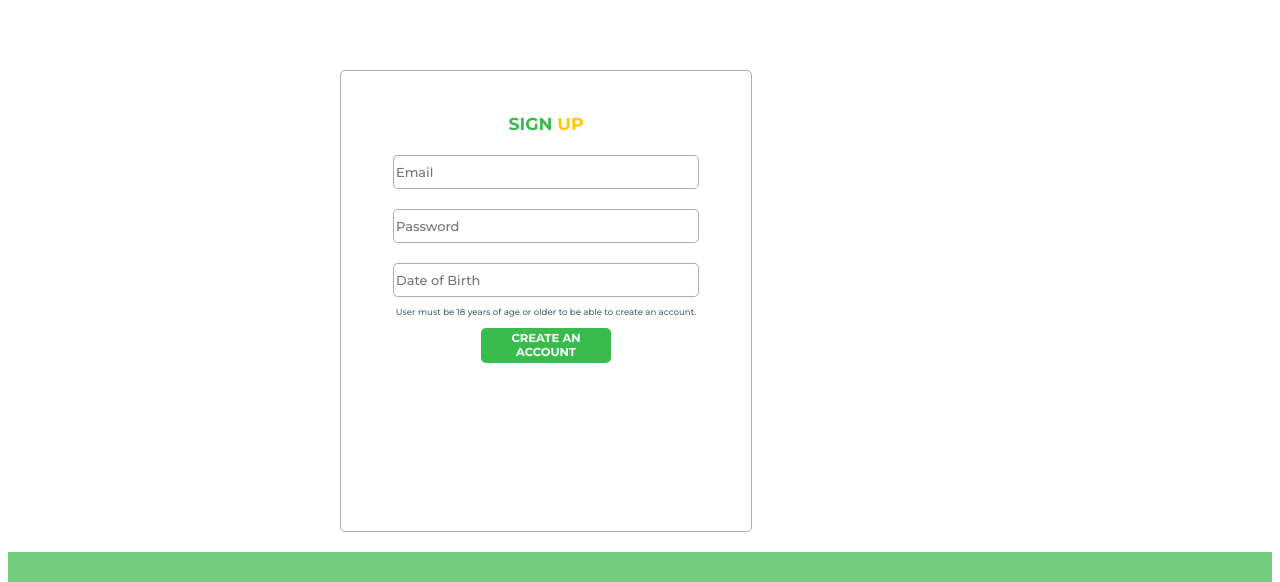
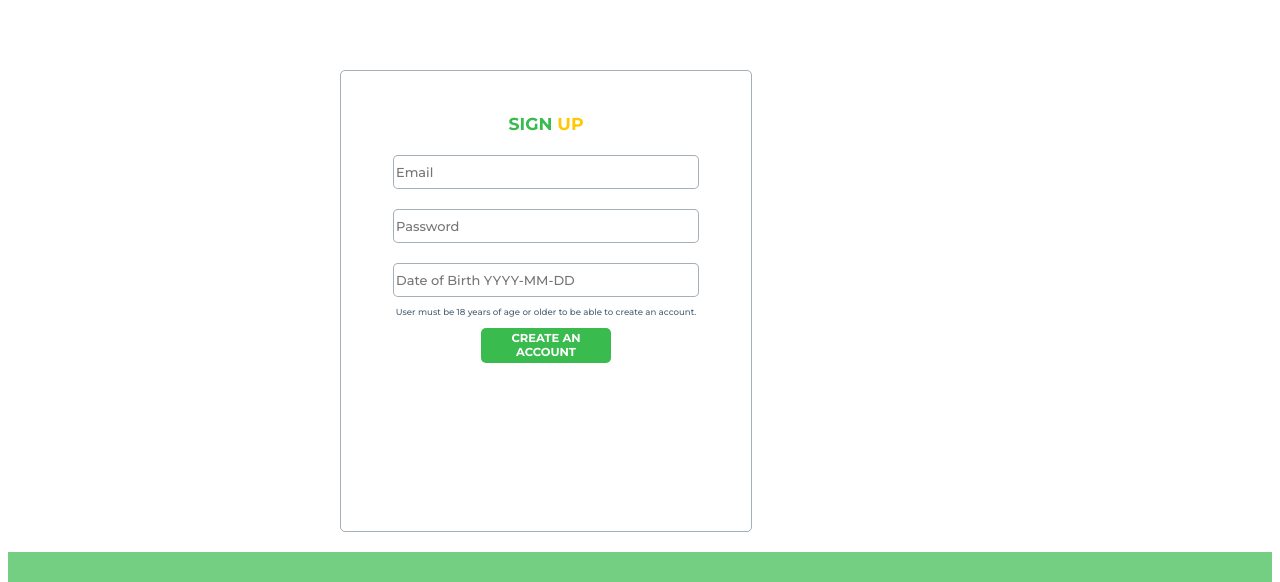
Before and after one commit to VeasnaHub/IOD-Capstone-Project, a React (Vite) app in the folder frontend/: page /signup in a window 1280 px wide. Shown: the part 495-1077 px from the top of the page. Built offline with nearby package versions, Linux system fonts and the light colour scheme; a web font is replaced by a local one.

Commit message:
updated sign up form to connect to backend

```diff
--- a/frontend/src/components/SignUpForm.jsx
+++ b/frontend/src/components/SignUpForm.jsx
@@ -1,17 +1,55 @@
 import { useNavigate } from "react-router-dom";
+import { useUserContext } from "../context/UserContext";
+import { useState } from "react";
+import axios from 'axios';
 
 function SignUpForm() {
 
+    const [result, setResult] = useState('')
+    const { currentUser, handleUpdateUser } = useUserContext();
     const navigate = useNavigate();
 
+    const handleSubmit = (event) => {
+        event.preventDefault();
+        const data = new FormData(event.currentTarget);
+
+        axios.post('/api/users/register', Object.fromEntries(data.entries()))
+            .then(response => {
+            let result = response.data.result;
+            let user = response.data.data;
+            console.log(user)
+
+            setResult(result);
+            if (user) {
+                handleUpdateUser(user);
+                navigate('/profile');
+            }
+        }).catch(err => {
+            console.log(err)
+            setResult(err.message + ': ' + err.response.data.result);
+        });
+    };
+
     return (
-        <form className="SignUpForm">
+        <form className="SignUpForm" onSubmit={handleSubmit}>
             <h1 className="l-font green-font bold-font">SIGN <span className="l-font yellow-font bold-font">UP</span></h1>
-            <input placeholder="Email"/>
-            <input placeholder="Password"/>
-            <input placeholder="Date of Birth"/>
+            <input
+                name="email"
+                id="email"
+                placeholder="Email"
+            />
+            <input
+                name="password"
+                id="password"
+                placeholder="Password"
+            />
+            <input
+                name="dateOfBirth"
+                id="dateOfBirth"
+                placeholder="Date of Birth YYYY-MM-DD"
+            />
             <p className="s-font grey-font" style={{ marginTop: "0px"}}>User must be 18 years of age or older to be able to create an account.</p>
-            <button className="green-button" onClick={() => navigate("/profile")} >CREATE AN ACCOUNT</button>
+            <button className="green-button" type="submit">CREATE AN ACCOUNT</button>
         </form>
     )
 }
```
